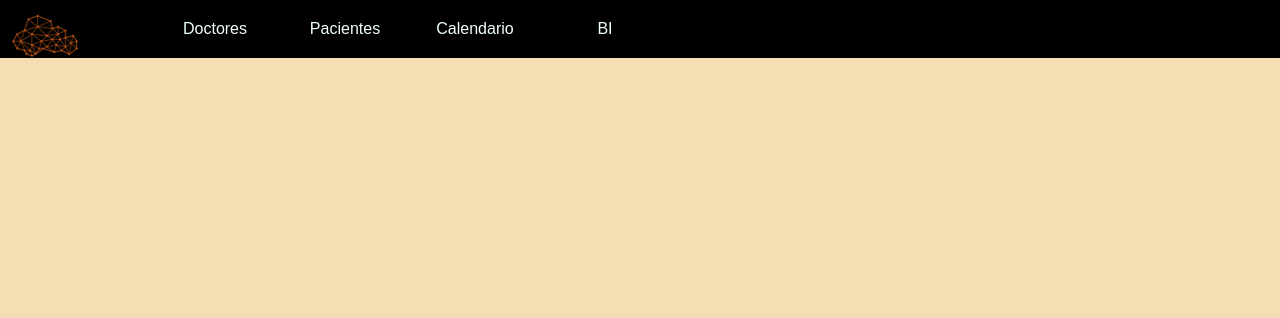
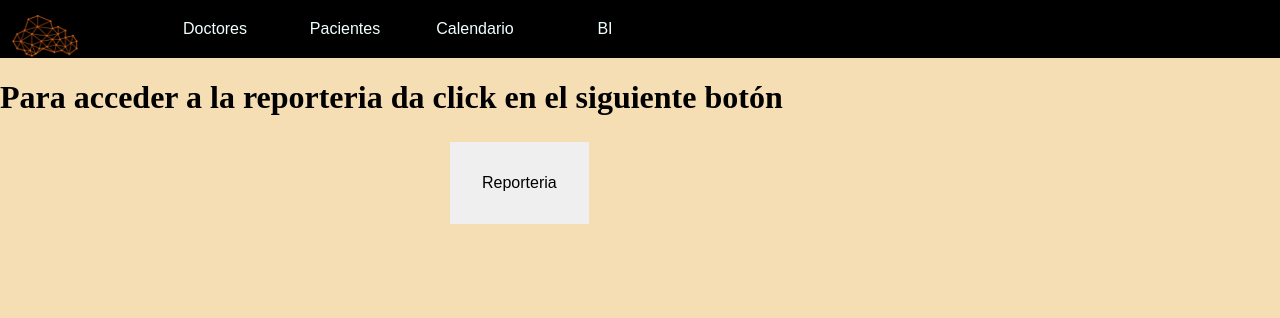
Before and after one commit to cesar-guzman/Proyecto, a PHP site: page /bi.html in a window 1280 px wide. Shown: the top 318 px of the page. Run offline with PHP 8.4, Linux system fonts and the light colour scheme.

Commit message:
Reporteria+calendario actualizado

```diff
--- a/bi.html
+++ b/bi.html
@@ -24,5 +24,16 @@
         </ul>
     </nav>
 
+    <h1>Para acceder a la reporteria da click en el siguiente botón</h1>
+
+    <div class="boton-reporteria">
+        <a href="https://us-east-1.quicksight.aws.amazon.com/sn/embed/share/accounts/086834616694/dashboards/e63a1e07-494c-46e2-bb3f-3680028dcd52">
+            <button>
+                <p>Reporteria</p>
+            </button>
+        </a>
+    </div>
+
+
 </body>
 </html>
--- a/calendar.html
+++ b/calendar.html
@@ -25,6 +25,6 @@
     </nav>
 
     <h1>Calendario Medico</h1>
-    <iframe src="https://calendar.google.com/calendar/embed?height=600&wkst=2&bgcolor=%23ffffff&ctz=America%2FMexico_City&title=Medicos&mode=WEEK&src=Y2VzYXJndXptYW41MDA1MEBnbWFpbC5jb20&src=YWRkcmVzc2Jvb2sjY29udGFjdHNAZ3JvdXAudi5jYWxlbmRhci5nb29nbGUuY29t&src=ZmFtaWx5MDE4Mzc3NzExMTY0ODY3NzEyNDVAZ3JvdXAuY2FsZW5kYXIuZ29vZ2xlLmNvbQ&src=ZXMubWV4aWNhbiNob2xpZGF5QGdyb3VwLnYuY2FsZW5kYXIuZ29vZ2xlLmNvbQ&color=%237986CB&color=%237986CB&color=%237986CB&color=%237986CB" style="border:solid 1px #777" width="800" height="600" frameborder="0" scrolling="no"></iframe>
+    <iframe src="https://calendar.google.com/calendar/embed?height=600&wkst=2&bgcolor=%23ffffff&ctz=America%2FMexico_City&title=Calendario&mode=WEEK&src=Y2VzYXIuZ3V6bWFuQG15YXBwc29mdHdhcmUuY29t&src=YWRkcmVzc2Jvb2sjY29udGFjdHNAZ3JvdXAudi5jYWxlbmRhci5nb29nbGUuY29t&src=YW5kcmVhLm1vbnpvbkBteWFwcHNvZnR3YXJlLmNvbQ&src=am9zZS5jYXJkZW5hc0BteWFwcHNvZnR3YXJlLmNvbQ&color=%23039BE5&color=%2333B679&color=%23F4511E&color=%237CB342" style="border:solid 1px #777" width="800" height="600" frameborder="0" scrolling="no"></iframe>
 </body>
 </html>
--- a/styleBI.css
+++ b/styleBI.css
@@ -35,3 +35,17 @@ nav a{
     color: azure;
     text-align: center;
 }
+
+button{
+    border: none;
+    color: black;
+    padding: 16px 32px;
+    text-align: center;
+    text-decoration: none;
+    display: inline-block;
+    font-size: 16px;
+    margin: 4px 2px;
+    transition-duration: 0.4s;
+    cursor: pointer;
+    margin-left: 450px;
+}
```
